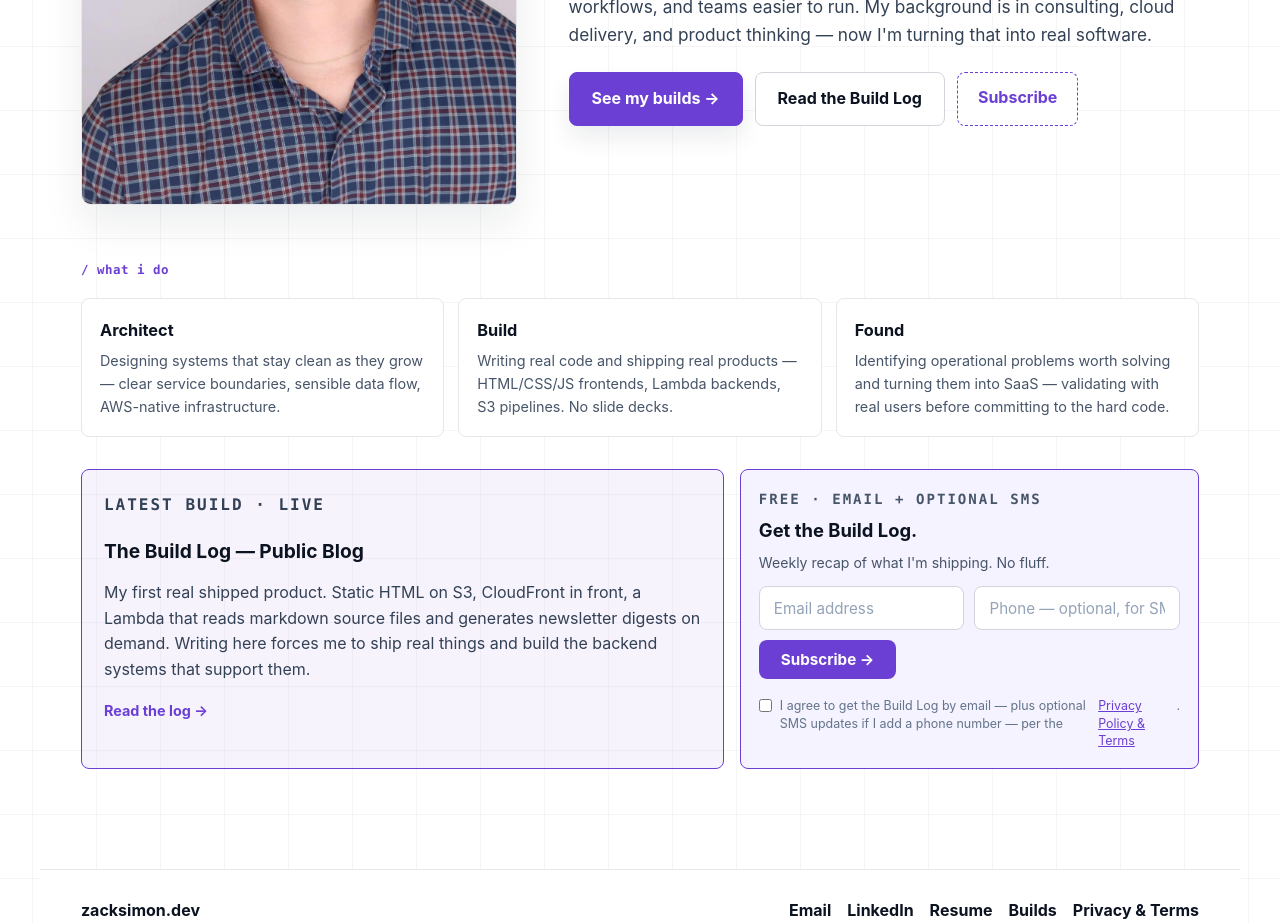
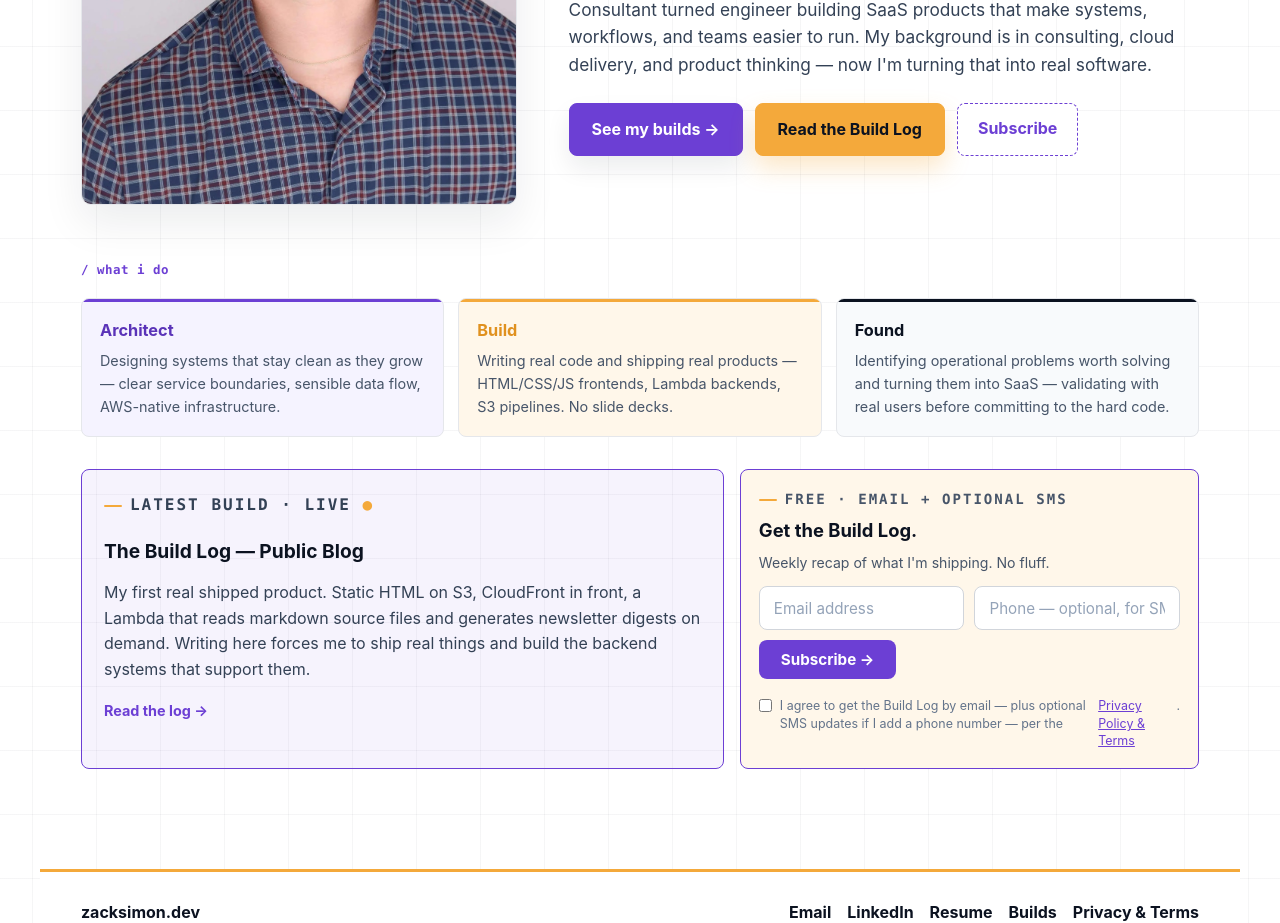
Before and after one commit to zackes3639/dev-site, a website: page index.html in a window 1280 px wide. Shown: the part 466-1389 px from the top of the page. Drawn offline with Linux system fonts and the light colour scheme.

Commit message:
feat(site): add amber accent paired with purple action color
Introduce a two-color system on the public site: purple remains the
single primary-action color, amber (--gold/--gold-strong/--gold-ink/
--gold-wash/--surface-gold) becomes energy/highlight. Applied via shared
classes (secondary CTA, eyebrow tick, headline marker, triptych tints,
subscribe rail, footer rule, tag chips) plus semantic kanban column
heads (Live=purple, In Progress=amber, Ideas=neutral). DESIGN.md updated;
CHANGELOG entry already recorded.

Co-Authored-By: Claude Opus 4.8 <noreply@anthropic.com>

```diff
--- a/assets/css/style.css
+++ b/assets/css/style.css
@@ -38,6 +38,12 @@
   --accent-strong: #5a33b8;
   --accent-ink: #ffffff;
   --accent-wash: #f6f2ff;
+  /* Amber/gold — energy + highlight (paired with purple action). Never a primary action. */
+  --gold: #f4a93b;
+  --gold-strong: #e0911f;
+  --gold-ink: #0b1220;
+  --gold-wash: #fff7ea;
+  --surface-gold: #fff7ea;
   --grid-line: rgba(11, 18, 32, 0.04);
 
   /* Radii — unified 8px system */
@@ -435,6 +441,12 @@ body.navbar-transitioning .navbar.navbar-compact {
   display: inline;
 }
 
+/* Amber marker-underline highlight on a key headline word */
+.hero-headline .mark {
+  background: linear-gradient(180deg, transparent 62%, rgba(244, 169, 59, 0.5) 62%);
+  padding: 0 2px;
+}
+
 .page-hero-content.narrow {
   max-width: 840px;
 }
@@ -486,10 +498,17 @@ body.navbar-transitioning .navbar.navbar-compact {
   border-color: var(--accent-strong);
 }
 
+/* Secondary = amber "highlight" action (purple stays the primary action) */
 .secondary {
-  border: 1px solid #d1d5db;
-  color: var(--ink);
-  background: var(--canvas);
+  border: 1px solid var(--gold);
+  color: var(--gold-ink);
+  background: var(--gold);
+  box-shadow: 0 12px 24px rgba(244, 169, 59, 0.28);
+}
+
+.secondary:hover {
+  background: var(--gold-strong);
+  border-color: var(--gold-strong);
 }
 
 .hero-mini-info,
@@ -766,7 +785,7 @@ body.navbar-transitioning .navbar.navbar-compact {
   margin-inline: auto;
   padding: 28px var(--gutter);
   color: #475569;
-  border-top: 1px solid #e5e7eb;
+  border-top: 3px solid var(--gold);
   background: #ffffff;
 }
 
@@ -1601,12 +1620,30 @@ a.contact-info-value:hover {
 }
 
 .v2-eyebrow {
-  color: #6c3fd4;
+  color: var(--gold-strong);
   text-transform: uppercase;
   letter-spacing: 2px;
   font-size: 0.72rem;
   font-weight: 800;
   margin-bottom: 10px;
+}
+
+/* Amber tick before the eyebrow label */
+.v2-eyebrow::before {
+  content: "";
+  display: inline-block;
+  width: 18px;
+  height: 2px;
+  background: var(--gold);
+  vertical-align: middle;
+  margin-right: 8px;
+  border-radius: 2px;
+}
+
+/* "live" energy dot on the featured-build eyebrow */
+.v2-featured-build .v2-eyebrow::after {
+  content: " \25CF";
+  color: var(--gold);
 }
 
 .v2-btn-ghost {
@@ -1715,11 +1752,33 @@ a.contact-info-value:hover {
 }
 
 .v2-trip-card {
+  position: relative;
   border: 1px solid #e5e7eb;
   border-radius: 8px;
   padding: 18px;
   background: #ffffff;
-}
+  overflow: hidden;
+}
+
+/* Colored top-spine on each card; tints rotate violet / gold / neutral */
+.v2-trip-card::before {
+  content: "";
+  position: absolute;
+  inset: 0 0 auto 0;
+  height: 3px;
+}
+
+.v2-trip-card:nth-child(1) { background: var(--surface-violet); }
+.v2-trip-card:nth-child(1)::before { background: var(--accent); }
+.v2-trip-card:nth-child(1) h3 { color: var(--accent-strong); }
+
+.v2-trip-card:nth-child(2) { background: var(--surface-gold); }
+.v2-trip-card:nth-child(2)::before { background: var(--gold); }
+.v2-trip-card:nth-child(2) h3 { color: var(--gold-strong); }
+
+.v2-trip-card:nth-child(3) { background: var(--surface); }
+.v2-trip-card:nth-child(3)::before { background: var(--ink); }
+.v2-trip-card:nth-child(3) h3 { color: var(--ink); }
 
 .v2-trip-card h3 {
   font-size: 1.02rem;
@@ -1916,6 +1975,13 @@ a.contact-info-value:hover {
   font-weight: 800;
 }
 
+/* Color the board columns: Live = purple, In Progress = amber, Ideas = neutral */
+.v2-kanban-col:nth-child(1) .v2-kanban-col-head { border-bottom-color: var(--accent); }
+.v2-kanban-col:nth-child(1) .v2-count-badge { background: var(--accent); }
+
+.v2-kanban-col:nth-child(2) .v2-kanban-col-head { border-bottom-color: var(--gold); }
+.v2-kanban-col:nth-child(2) .v2-count-badge { background: var(--gold); color: var(--gold-ink); }
+
 .v2-kanban-card {
   background: #ffffff;
   border: 1px solid #e5e7eb;
@@ -1952,8 +2018,8 @@ a.contact-info-value:hover {
   display: inline-block;
   padding: 2px 7px;
   border-radius: 4px;
-  background: #eef2f7;
-  color: #475569;
+  background: var(--gold-wash);
+  color: var(--gold-strong);
   font-size: 0.7rem;
   font-weight: 700;
   letter-spacing: 0.3px;
@@ -2312,7 +2378,7 @@ a.contact-info-value:hover {
 
 .v2-subscribe-rail {
   margin-top: 0;
-  background: #f5f3ff;
+  background: var(--surface-gold);
   border: 1.5px solid #6c3fd4;
   border-radius: 8px;
   padding: 18px;
--- a/index.html
+++ b/index.html
@@ -34,7 +34,7 @@
       <div class="v2-hero-text">
         <p class="v2-eyebrow">architect · builder · founder</p>
 
-        <h1 class="hero-headline">Building systems that work — so you don't have to.</h1>
+        <h1 class="hero-headline">Building <span class="mark">systems that work</span> — so you don't have to.</h1>
 
         <p class="v2-hero-desc">
           Consultant turned engineer building SaaS products that make systems, workflows, and teams easier to run. My background is in consulting, cloud delivery, and product thinking — now I'm turning that into real software.
```
Also changed, not shown: DESIGN.md (+10 -2 lines).
